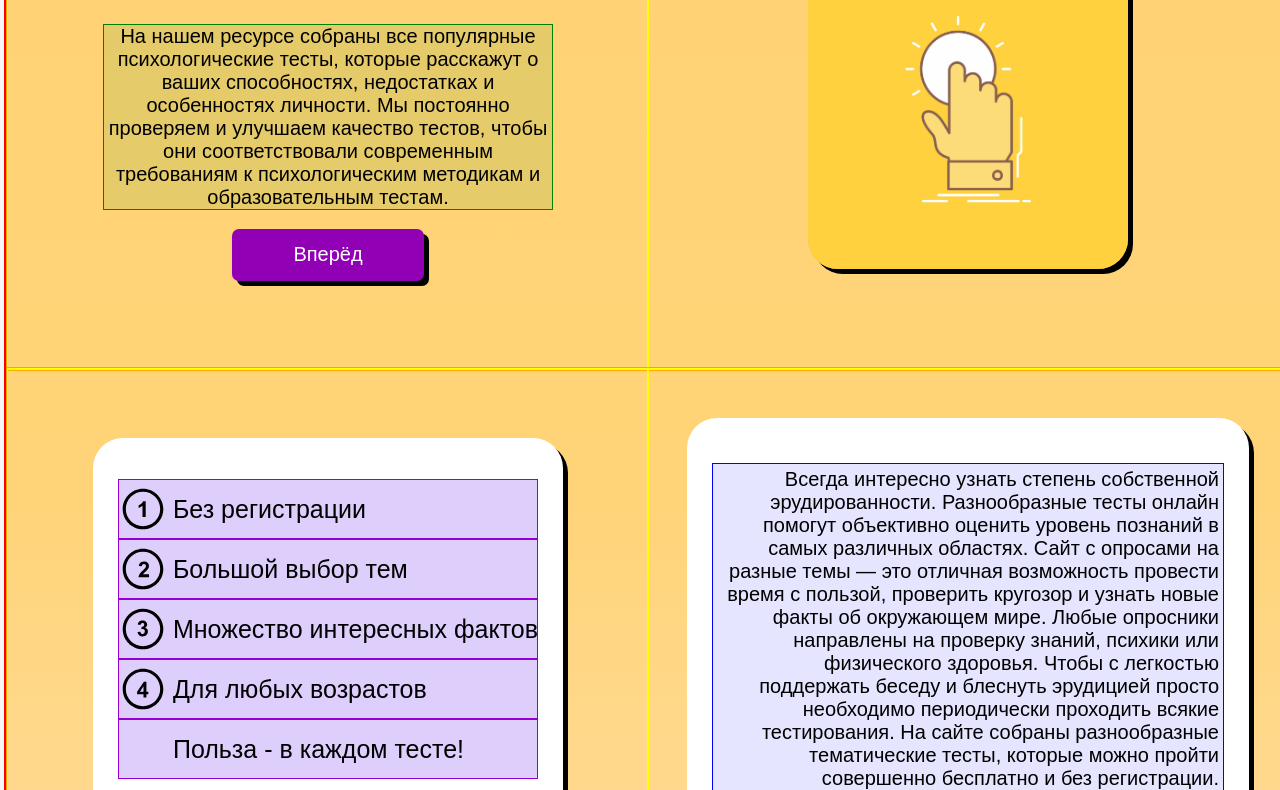
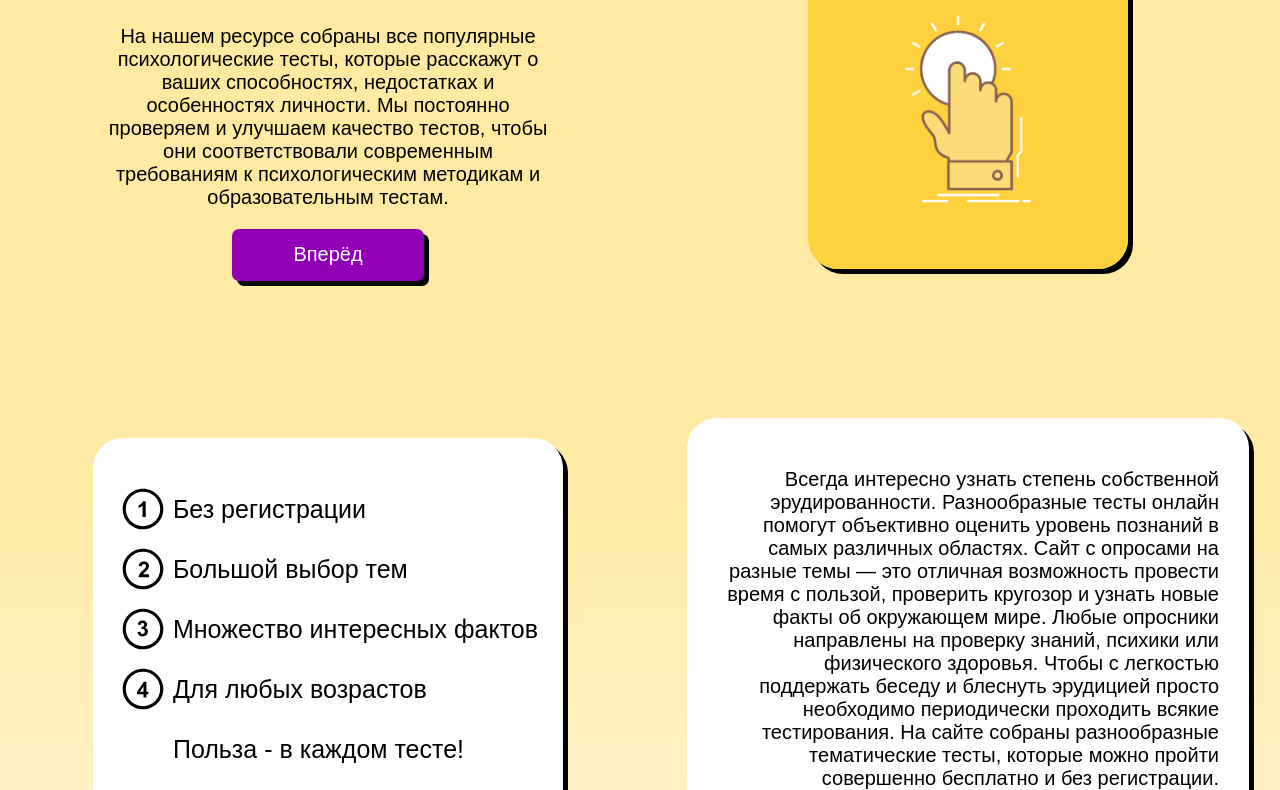
Before and after one commit to f-genius/Web, a plain HTML site: page index.html in a window 1280 px wide. Shown: the part 391-1181 px from the top of the page. Drawn offline with Linux system fonts and the light colour scheme.

Commit message:
Update style.css

```diff
--- a/style.css
+++ b/style.css
@@ -1,4 +1,4 @@
-@import "styles/outline.css";
+/* @import "styles/outline.css"; */
 @import "styles/header.css";
 @import "styles/main.css";
 @import "styles/footer.css";
```
